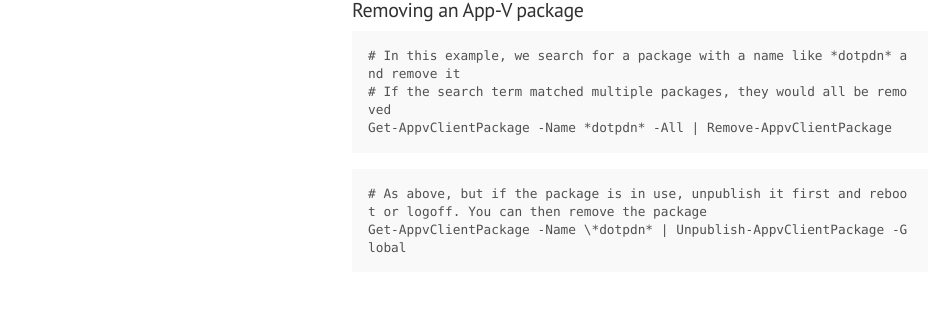
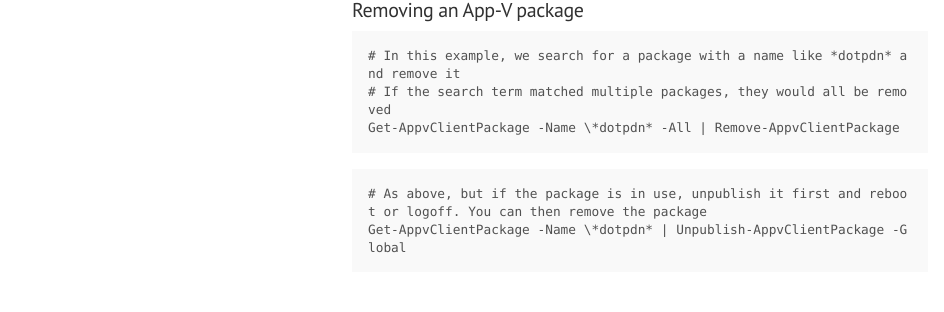
Before and after one commit to timbodv/timbodv.github.io, a Jekyll site: the page built from _posts/2014-09-25-unattended-installation-tips.md, in a window 1280 px wide and 900 px high, scrolled down 3453 px. Shown: the part 338-650 px from the top of the window, without its empty margins (0-944 px from the left). Built offline with Jekyll 4.4.1, drawn with Linux system fonts in a browser that asks for light colours; Markdown is read by kramdown in place of the engine named in the settings.

Commit message:
last try

```diff
--- a/_posts/2014-09-25-unattended-installation-tips.md
+++ b/_posts/2014-09-25-unattended-installation-tips.md
@@ -161,7 +161,7 @@
 ~~~~ ps1
 # In this example, we search for a package with a name like *dotpdn* and remove it
 # If the search term matched multiple packages, they would all be removed
-Get-AppvClientPackage -Name *dotpdn* -All | Remove-AppvClientPackage
+Get-AppvClientPackage -Name \*dotpdn* -All | Remove-AppvClientPackage
 ~~~~
 
 ~~~~ ps1
```
